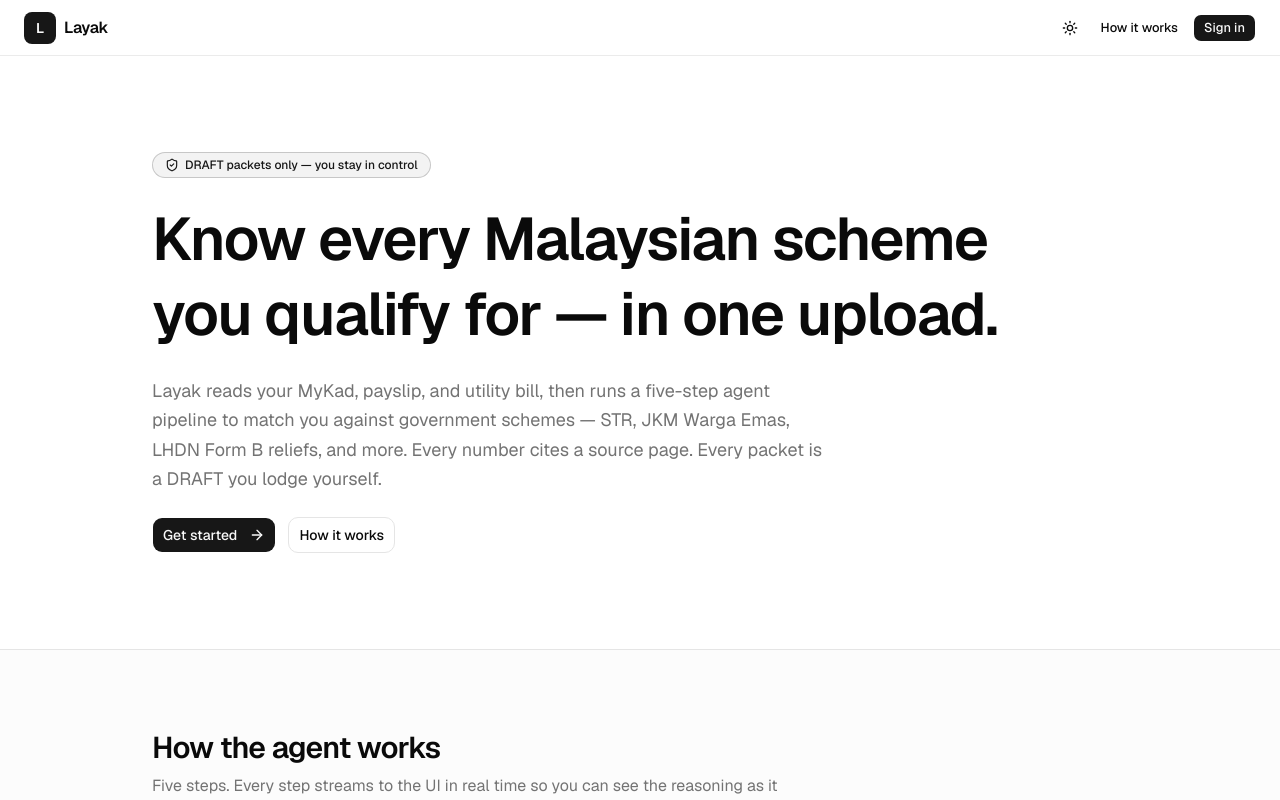
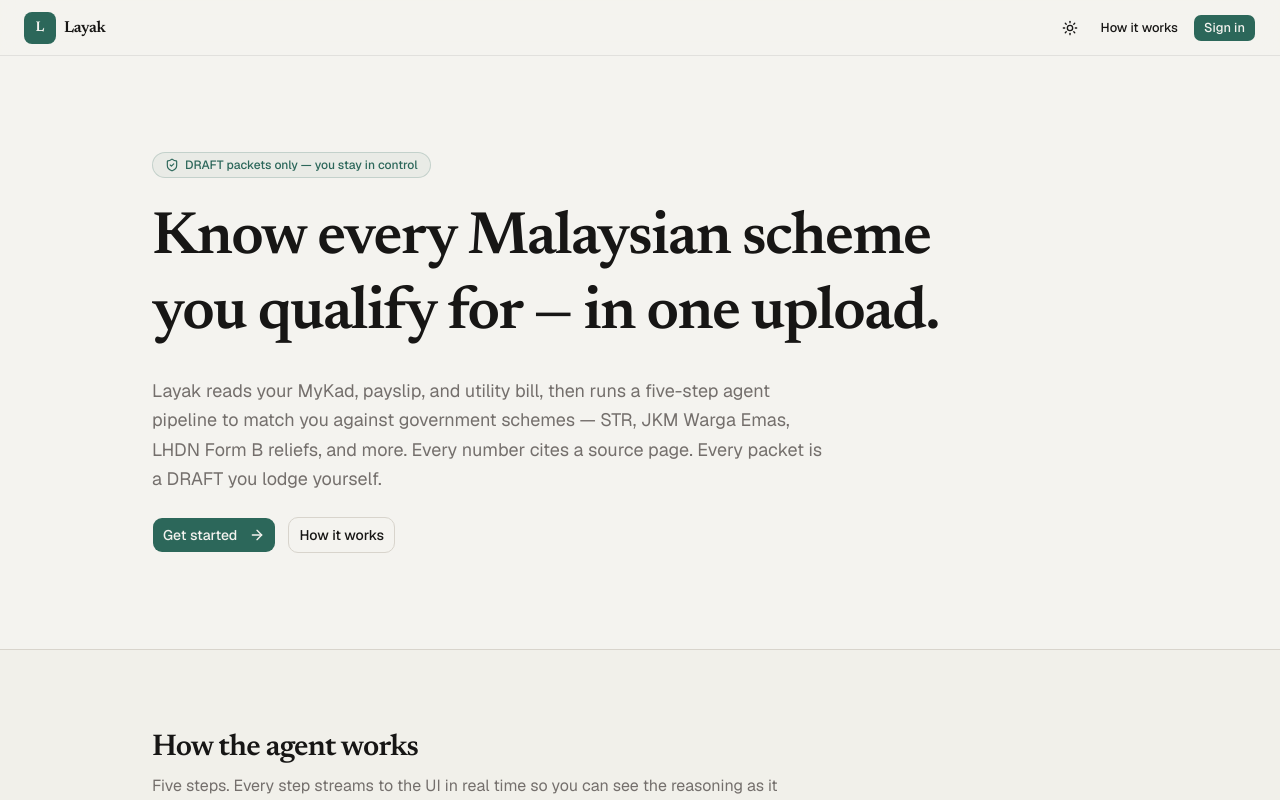
Before and after one commit to AlaskanTuna/Layak, a Next.js app in the folder frontend/: page / in a window 1280 px wide. Shown: the top 800 px of the page. Built offline with nearby package versions, Linux system fonts and the light colour scheme.

Commit message:
feat(ui): apply warm linen palette, deep teal primary, and newsreader display serif

```diff
--- a/frontend/src/app/globals.css
+++ b/frontend/src/app/globals.css
@@ -9,7 +9,7 @@
   --color-foreground: var(--foreground);
   --font-sans: var(--font-geist-sans);
   --font-mono: var(--font-geist-mono);
-  --font-heading: var(--font-geist-sans);
+  --font-heading: var(--font-newsreader);
   --color-sidebar-ring: var(--sidebar-ring);
   --color-sidebar-border: var(--sidebar-border);
   --color-sidebar-accent-foreground: var(--sidebar-accent-foreground);
@@ -48,81 +48,83 @@
   --radius-4xl: calc(var(--radius) * 2.6);
 }
 
+/* Light mode — warm linen base + deep teal accent (confident civic warmth) */
 :root {
-  --background: oklch(1 0 0);
-  --foreground: oklch(0.145 0 0);
-  --card: oklch(1 0 0);
-  --card-foreground: oklch(0.145 0 0);
-  --popover: oklch(1 0 0);
-  --popover-foreground: oklch(0.145 0 0);
-  --primary: oklch(0.205 0 0);
-  --primary-foreground: oklch(0.985 0 0);
-  --secondary: oklch(0.97 0 0);
-  --secondary-foreground: oklch(0.205 0 0);
-  --muted: oklch(0.97 0 0);
-  --muted-foreground: oklch(0.556 0 0);
-  --accent: oklch(0.97 0 0);
-  --accent-foreground: oklch(0.205 0 0);
-  --destructive: oklch(0.577 0.245 27.325);
-  --border: oklch(0.922 0 0);
-  --input: oklch(0.922 0 0);
-  --ring: oklch(0.708 0 0);
-  --chart-1: oklch(0.87 0 0);
-  --chart-2: oklch(0.556 0 0);
-  --chart-3: oklch(0.439 0 0);
-  --chart-4: oklch(0.371 0 0);
-  --chart-5: oklch(0.269 0 0);
+  --background: oklch(0.963 0.005 85); /* #F5F3EE linen */
+  --foreground: oklch(0.201 0.002 60); /* #1A1A1A soft charcoal */
+  --card: oklch(0.978 0.003 90); /* #FAFAF7 slightly lifted surface */
+  --card-foreground: oklch(0.201 0.002 60);
+  --popover: oklch(0.978 0.003 90);
+  --popover-foreground: oklch(0.201 0.002 60);
+  --primary: oklch(0.47 0.065 177); /* #0E7C6A deep teal */
+  --primary-foreground: oklch(0.963 0.005 85);
+  --secondary: oklch(0.925 0.01 85); /* #EEEBE3 warm stone */
+  --secondary-foreground: oklch(0.201 0.002 60);
+  --muted: oklch(0.925 0.01 85);
+  --muted-foreground: oklch(0.545 0.008 60); /* #78716C warm stone muted */
+  --accent: oklch(0.925 0.01 85);
+  --accent-foreground: oklch(0.201 0.002 60);
+  --destructive: oklch(0.55 0.19 27);
+  --border: oklch(0.87 0.011 80); /* #E0DCD2 */
+  --input: oklch(0.87 0.011 80);
+  --ring: oklch(0.47 0.065 177);
+  --chart-1: oklch(0.47 0.065 177);
+  --chart-2: oklch(0.545 0.008 60);
+  --chart-3: oklch(0.65 0.08 177);
+  --chart-4: oklch(0.35 0.05 177);
+  --chart-5: oklch(0.75 0.06 177);
   --radius: 0.625rem;
-  --sidebar: oklch(0.985 0 0);
-  --sidebar-foreground: oklch(0.145 0 0);
-  --sidebar-primary: oklch(0.205 0 0);
-  --sidebar-primary-foreground: oklch(0.985 0 0);
-  --sidebar-accent: oklch(0.97 0 0);
-  --sidebar-accent-foreground: oklch(0.205 0 0);
-  --sidebar-border: oklch(0.922 0 0);
-  --sidebar-ring: oklch(0.708 0 0);
+  --sidebar: oklch(0.963 0.005 85);
+  --sidebar-foreground: oklch(0.201 0.002 60);
+  --sidebar-primary: oklch(0.47 0.065 177);
+  --sidebar-primary-foreground: oklch(0.963 0.005 85);
+  --sidebar-accent: oklch(0.925 0.01 85);
+  --sidebar-accent-foreground: oklch(0.201 0.002 60);
+  --sidebar-border: oklch(0.87 0.011 80);
+  --sidebar-ring: oklch(0.47 0.065 177);
   --sidebar-width: 220px;
   --sidebar-collapsed: 64px;
   --topbar-height: 56px;
   --glass-blur: 16px;
-  --glass-bg: oklch(1 0 0 / 0.72);
-  --glass-border: oklch(0 0 0 / 0.08);
+  --glass-bg: oklch(0.963 0.005 85 / 0.72);
+  --glass-border: oklch(0.201 0.002 60 / 0.08);
 }
 
+/* Dark mode — deep warm ink + brightened teal */
 .dark {
-  --background: oklch(0.145 0 0);
-  --foreground: oklch(0.985 0 0);
-  --card: oklch(0.205 0 0);
-  --card-foreground: oklch(0.985 0 0);
-  --popover: oklch(0.205 0 0);
-  --popover-foreground: oklch(0.985 0 0);
-  --primary: oklch(0.922 0 0);
-  --primary-foreground: oklch(0.205 0 0);
-  --secondary: oklch(0.269 0 0);
-  --secondary-foreground: oklch(0.985 0 0);
-  --muted: oklch(0.269 0 0);
-  --muted-foreground: oklch(0.708 0 0);
-  --accent: oklch(0.269 0 0);
-  --accent-foreground: oklch(0.985 0 0);
-  --destructive: oklch(0.704 0.191 22.216);
-  --border: oklch(1 0 0 / 10%);
-  --input: oklch(1 0 0 / 15%);
-  --ring: oklch(0.556 0 0);
-  --chart-1: oklch(0.87 0 0);
-  --chart-2: oklch(0.556 0 0);
-  --chart-3: oklch(0.439 0 0);
-  --chart-4: oklch(0.371 0 0);
-  --chart-5: oklch(0.269 0 0);
-  --sidebar: oklch(0.205 0 0);
-  --sidebar-foreground: oklch(0.985 0 0);
-  --sidebar-primary: oklch(0.488 0.243 264.376);
-  --sidebar-primary-foreground: oklch(0.985 0 0);
-  --sidebar-accent: oklch(0.269 0 0);
-  --sidebar-accent-foreground: oklch(0.985 0 0);
-  --sidebar-border: oklch(1 0 0 / 10%);
-  --sidebar-ring: oklch(0.556 0 0);
-  --glass-bg: oklch(0.205 0 0 / 0.72);
-  --glass-border: oklch(1 0 0 / 0.08);
+  --background: oklch(0.155 0.007 60); /* #14100D near-black warm */
+  --foreground: oklch(0.963 0.005 85);
+  --card: oklch(0.205 0.007 60); /* #1D1916 */
+  --card-foreground: oklch(0.963 0.005 85);
+  --popover: oklch(0.205 0.007 60);
+  --popover-foreground: oklch(0.963 0.005 85);
+  --primary: oklch(0.59 0.085 176); /* #1CA38D brighter teal for dark */
+  --primary-foreground: oklch(0.155 0.007 60);
+  --secondary: oklch(0.27 0.008 60); /* #2D2620 */
+  --secondary-foreground: oklch(0.963 0.005 85);
+  --muted: oklch(0.27 0.008 60);
+  --muted-foreground: oklch(0.705 0.005 60); /* #A8A29E warm stone */
+  --accent: oklch(0.27 0.008 60);
+  --accent-foreground: oklch(0.963 0.005 85);
+  --destructive: oklch(0.65 0.19 27);
+  --border: oklch(0.33 0.009 60); /* #3A2F28 */
+  --input: oklch(0.33 0.009 60);
+  --ring: oklch(0.59 0.085 176);
+  --chart-1: oklch(0.59 0.085 176);
+  --chart-2: oklch(0.705 0.005 60);
+  --chart-3: oklch(0.75 0.08 176);
+  --chart-4: oklch(0.45 0.06 176);
+  --chart-5: oklch(0.85 0.05 176);
+  --sidebar: oklch(0.18 0.007 60);
+  --sidebar-foreground: oklch(0.963 0.005 85);
+  --sidebar-primary: oklch(0.59 0.085 176);
+  --sidebar-primary-foreground: oklch(0.155 0.007 60);
+  --sidebar-accent: oklch(0.27 0.008 60);
+  --sidebar-accent-foreground: oklch(0.963 0.005 85);
+  --sidebar-border: oklch(0.33 0.009 60);
+  --sidebar-ring: oklch(0.59 0.085 176);
+  --glass-bg: oklch(0.155 0.007 60 / 0.72);
+  --glass-border: oklch(0.963 0.005 85 / 0.08);
 }
 
 @layer base {
--- a/frontend/src/app/layout.tsx
+++ b/frontend/src/app/layout.tsx
@@ -1,5 +1,5 @@
 import type { Metadata } from 'next'
-import { Geist, Geist_Mono } from 'next/font/google'
+import { Geist, Geist_Mono, Newsreader } from 'next/font/google'
 
 import { ThemeProvider } from '@/providers/theme-provider'
 
@@ -13,6 +13,14 @@ const geistSans = Geist({
 const geistMono = Geist_Mono({
   variable: '--font-geist-mono',
   subsets: ['latin']
+})
+
+const newsreader = Newsreader({
+  variable: '--font-newsreader',
+  subsets: ['latin'],
+  weight: ['400', '500', '600', '700'],
+  style: ['normal', 'italic'],
+  display: 'swap'
 })
 
 export const metadata: Metadata = {
@@ -30,7 +38,11 @@ export default function RootLayout({
   children: React.ReactNode
 }>) {
   return (
-    <html lang="en" suppressHydrationWarning className={`${geistSans.variable} ${geistMono.variable} antialiased`}>
+    <html
+      lang="en"
+      suppressHydrationWarning
+      className={`${geistSans.variable} ${geistMono.variable} ${newsreader.variable} antialiased`}
+    >
       <body>
         <ThemeProvider attribute="class" defaultTheme="system" enableSystem disableTransitionOnChange>
           {children}
--- a/frontend/src/lib/feature-flags.ts
+++ b/frontend/src/lib/feature-flags.ts
@@ -5,4 +5,4 @@
  * are still being built by PO1.
  */
 
-export const PERSISTENCE_ENABLED = false
+export const PERSISTENCE_ENABLED = true
```
